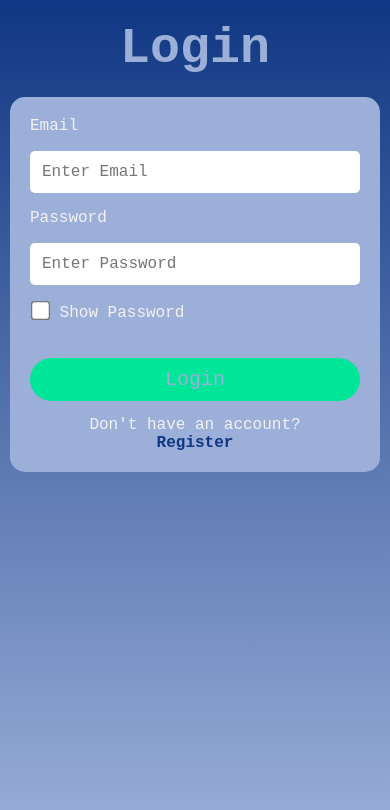
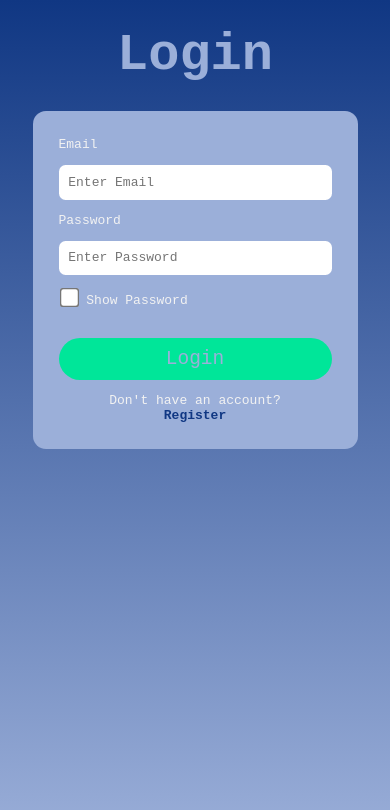
Before and after one commit to alvxck/authentication-system, a React (Create React App) app in the folder client/: page /api/login in a window 390 px wide. Shown: the top 810 px of the page. Built offline with nearby package versions, Linux system fonts and the light colour scheme.

Commit message:
feat: add media queries to login and registration pages

```diff
--- a/client/src/assets/css/Error404.module.css
+++ b/client/src/assets/css/Error404.module.css
@@ -7,7 +7,6 @@
 
 * {
     font-family: monospace;
-    font-size: 16px;
 }
 
 .overlay{
@@ -15,31 +14,34 @@
     position: fixed;
     width: 100%;
     height :100%;
-    top: 0px;
-    left: 0px;
+    top: 0;
+    left: 0;
     z-index: 1000;
+}
+
+.contentContainer {
+    position: absolute;
+    top: 50%;
+    left: 50%;
+    margin-right: -50%;
+    transform: translate(-50%, -50%);
 }
 
 .header {
     margin: auto;
+    width: 90%;
     max-width: fit-content;
-    font-size: 150px;
-    color: var(--secondary-color);
-}
-
-.text {
-    margin: auto auto 100px auto;
-    max-width: fit-content;
-    font-size: 30px;
-    font-weight: bold;
+    font-size: 4rem;
+    text-align: center;
     color: var(--secondary-color);
 }
 
 .textLink {
     margin: auto;
+    width: 90%;
     max-width: fit-content;
     display: block;
-    font-size: 30px;
+    font-size: 2rem;
     font-weight: bold;
     text-decoration: none;
     color: var(--secondary-color);
--- a/client/src/assets/css/Home.module.css
+++ b/client/src/assets/css/Home.module.css
@@ -7,7 +7,6 @@
 
 * {
     font-family: monospace;
-    font-size: 16px;
 }
 
 .overlay{
@@ -15,16 +14,16 @@
     position: fixed;
     width: 100%;
     height :100%;
-    top: 0px;
-    left: 0px;
+    top: 0;
+    left: 0;
     z-index: 1000;
 }
 
 .contentContainer {
-    margin: auto;
-    min-width: 330px;
-    max-width: 330px;
-    padding: 20px;
+    margin: 1em auto;
+    display: flex;
+    width: 60%;
+    padding: 0;
 
     border-radius: 15px;
     background-color: var(--secondary-color);
@@ -41,7 +40,9 @@
 }
 
 .image {
-    width: 600px;
+    margin: auto;
+    display: block;
+    width: 60%;
 }
 
 .button {
--- a/client/src/assets/css/Login.module.css
+++ b/client/src/assets/css/Login.module.css
@@ -21,32 +21,42 @@
 
 .contentContainer {
     margin: auto;
-    width: 90%;
-    max-width: 330px;
-    padding: 20px;
+    width: 30%;
+    padding: 2rem;
 
-    border-radius: 15px;
+    border-radius: 1rem;
     background-color: var(--secondary-color);
 }
 
+@media screen and (max-width: 600px) {
+    .contentContainer {
+        margin: auto;
+        width: 70%;
+        padding: 2rem;
+
+        border-radius: 1rem;
+        background-color: var(--secondary-color);
+    }
+
+}
+
 .header {
-    margin: auto;
+    margin: 2rem auto;
     width: 50%;
-    max-width: fit-content;
-    padding: 20px;
+    text-align: center;
 
     color: var(--secondary-color);
-    font-size: 50px;
+    font-size: 4rem;
 }
 
 .input {
-    margin: 1em 0;
+    margin: 1rem 0;
     width: 100%;
-    padding: .75em;
+    padding: .75rem;
     font-size: 1rem;
 
     box-sizing: border-box;
-    border-radius: 5px;
+    border-radius: .5rem;
     border-style: none;
     color: var(--primary-color);
 }
@@ -54,22 +64,23 @@
 .input:focus {
     outline: none;
     transition: all 0.3s ease;
-    box-shadow: 0 0 0 4px var(--primary-color);
+    box-shadow: 0 0 0 .25rem var(--primary-color);
 }
 
 .checkBox {
     transform: scale(1.5);
+    cursor: pointer;
 }
 
 .button {
-    padding: 10px;
+    padding: .75rem;
     width: 100%;
 
-    border-radius: 50px;
+    border-radius: 2rem;
     border-style: none;
     color: var(--secondary-color);
     background-color: #00e699;
-    font-size: 20px;
+    font-size: 1.5rem;
 }
 
 .button:hover {
@@ -89,7 +100,7 @@
 .textFooter {
     display: block;
     text-align: center;
-    margin: 15px 15px 0 15px;
+    margin: 1rem 1rem 0 1rem;
     color: var(--tertiary-color);
 }
 
--- a/client/src/assets/css/Register.module.css
+++ b/client/src/assets/css/Register.module.css
@@ -21,32 +21,42 @@
 
 .contentContainer {
     margin: auto;
-    width: 90%;
-    max-width: 330px;
-    padding: 20px;
+    width: 30%;
+    padding: 2rem;
 
-    border-radius: 15px;
+    border-radius: 1rem;
     background-color: var(--secondary-color);
 }
 
+@media screen and (max-width: 600px) {
+    .contentContainer {
+        margin: auto;
+        width: 70%;
+        padding: 2rem;
+
+        border-radius: 1rem;
+        background-color: var(--secondary-color);
+    }
+
+}
+
 .header {
-    margin: auto;
+    margin: 2rem auto;
     width: 50%;
-    max-width: fit-content;
-    padding: 20px;
+    text-align: center;
 
     color: var(--secondary-color);
-    font-size: 50px;
+    font-size: 4rem;
 }
 
 .input {
-    margin: 1em 0;
+    margin: 1rem 0;
     width: 100%;
-    padding: .75em;
+    padding: .75rem;
     font-size: 1rem;
 
     box-sizing: border-box;
-    border-radius: 5px;
+    border-radius: .5rem;
     border-style: none;
     color: var(--primary-color);
 }
@@ -54,22 +64,23 @@
 .input:focus {
     outline: none;
     transition: all 0.3s ease;
-    box-shadow: 0 0 0 4px var(--primary-color);
+    box-shadow: 0 0 0 .25rem var(--primary-color);
 }
 
 .checkBox {
     transform: scale(1.5);
+    cursor: pointer;
 }
 
 .button {
-    padding: 10px;
+    padding: .75rem;
     width: 100%;
 
-    border-radius: 50px;
+    border-radius: 2rem;
     border-style: none;
     color: var(--secondary-color);
     background-color: #00e699;
-    font-size: 20px;
+    font-size: 1.5rem;
 }
 
 .button:hover {
@@ -89,7 +100,7 @@
 .textFooter {
     display: block;
     text-align: center;
-    margin: 15px 15px 0 15px;
+    margin: 1rem 1rem 0 1rem;
     color: var(--tertiary-color);
 }
 
--- a/client/src/components/Error404.js
+++ b/client/src/components/Error404.js
@@ -6,9 +6,9 @@ import style from '../assets/css/Error404.module.css'
 function Error() {
     return (
         <div className={style.overlay}>
-            <div>
-                <h1 className={style.header}>Error404.</h1>
-                <p className={style.text}>Page not found</p>
+            <div className={style.contentContainer}>
+                <h1 className={style.header}><i>Error404: </i>Page not found.</h1>
+                <br/>
                 <Link className={style.textLink} to='/api/login'>Login ↗</Link>
                 <br/>
                 <Link className={style.textLink} to='/api/register'>Register ↗</Link>
--- a/client/src/components/Home.js
+++ b/client/src/components/Home.js
@@ -64,12 +64,17 @@ function Home() {
 
     return (
         <div className={style.overlay}>
-            <h1 className={style.header}>Hello {name}</h1>
+            <h1 className={style.header}>Welcome {name}</h1>
             <div className={style.contentContainer}>
+                <img
+                    className={style.image}
+                    src={require('../assets/images/F355.jpg').default}
+                    alt='home wallpaper'
+                />
                 <input
                     className={style.button}
                     type='button'
-                    value='Edit Account'
+                    value='Settings'
                     // onClick={}
                 />
                 <input
@@ -78,10 +83,6 @@ function Home() {
                     value='Logout'
                     onClick={logout}
                 />
-                <img
-                    className={style.image}
-                    src={require('../assets/images/F355_stance.jpg').default}
-                    alt='home wallpaper'/>
             </div>
             <form onSubmit={updateName}>
                     <input
--- a/client/src/components/Register.js
+++ b/client/src/components/Register.js
@@ -43,7 +43,7 @@ function Register() {
 
     return (
         <div className={style.overlay}>
-            <h1 className={style.header}>Registration</h1>
+            <h1 className={style.header}>Sign Up</h1>
             <div className={style.contentContainer}>
                 <form onSubmit={registerUser}>
                     <label className={style.text}>Name</label>
```
Also changed, not shown: client/src/assets/images/F355.jpg (added), client/src/assets/images/F355_stance.jpg (deleted).
